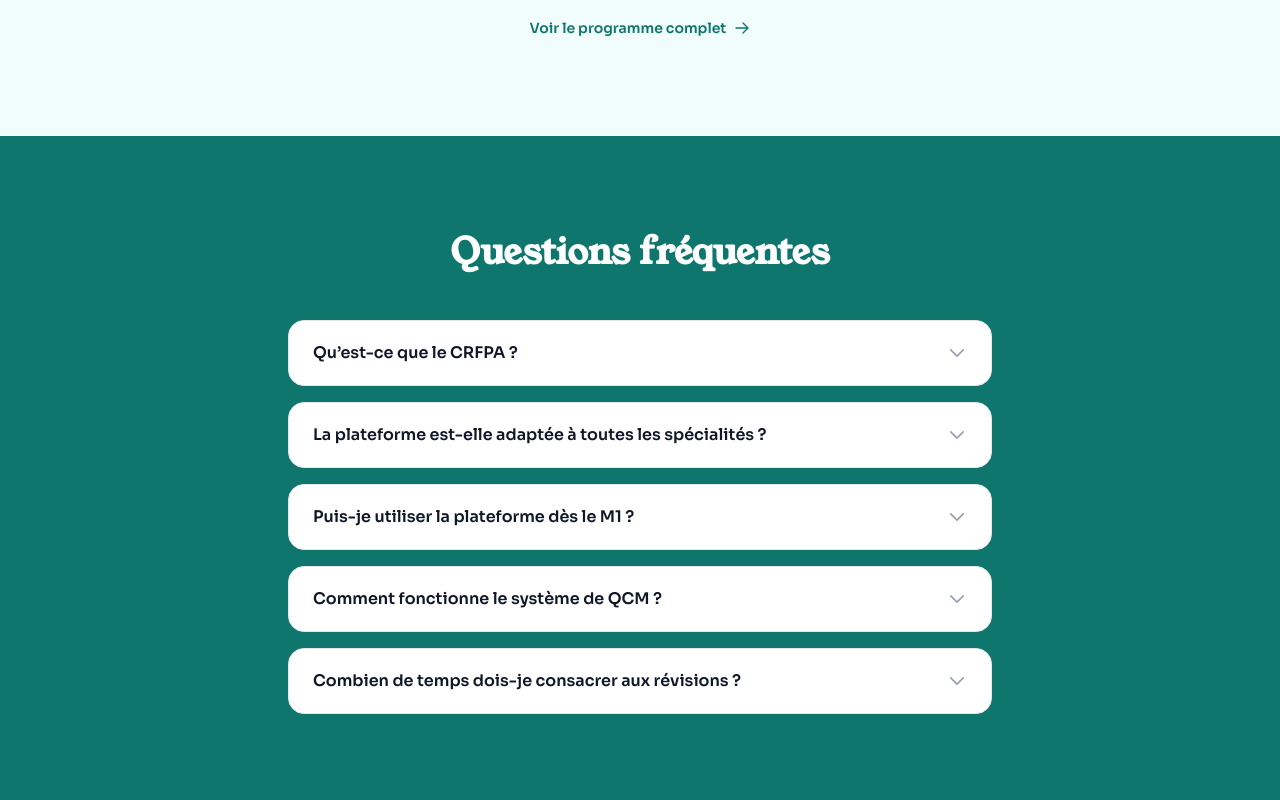
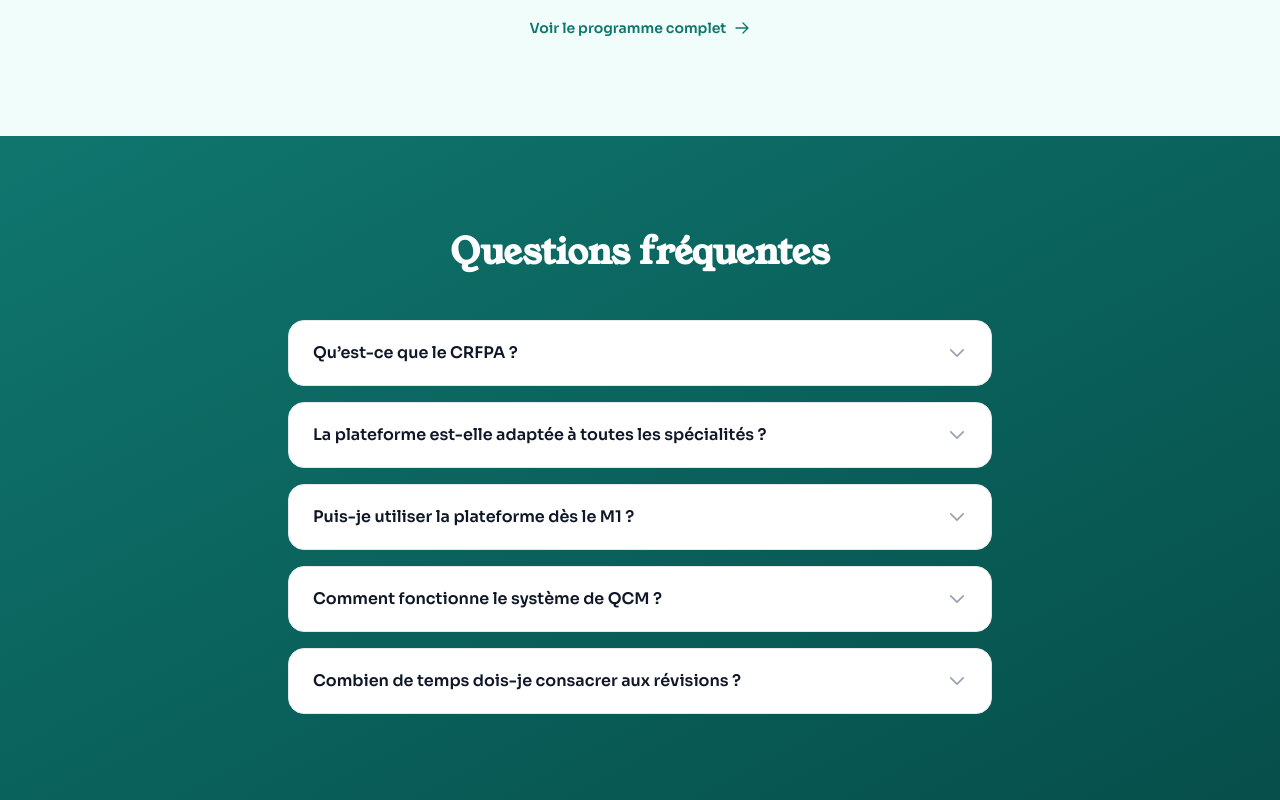
Before and after one commit to loicgautierbp-cpu/prepa-crfpa, a Next.js app: page / in a window 1280 px wide. Shown: the part 3060-3860 px from the top of the page. Built offline with nearby package versions, Linux system fonts and the light colour scheme; no server answers.

Commit message:
FAQ degrade teal vers fonce en bas droite

```diff
--- a/src/components/home/FaqSection.jsx
+++ b/src/components/home/FaqSection.jsx
@@ -56,7 +56,7 @@ export default function FaqSection() {
   };
 
   return (
-    <section id="faq" className="py-16 md:py-24 bg-[#0f766e]">
+    <section id="faq" className="py-16 md:py-24 bg-gradient-to-br from-[#0f766e] to-[#064e4a]">
       <div className="max-w-3xl mx-auto px-4 sm:px-6 lg:px-8">
         <h2 style={{ fontFamily: 'var(--font-display)' }} className="text-3xl md:text-4xl font-bold text-white text-center mb-12">
           Questions fréquentes
```
